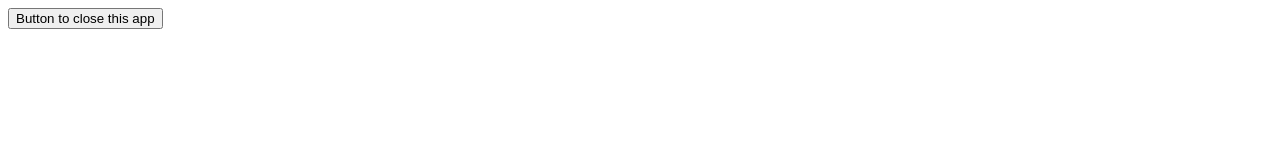
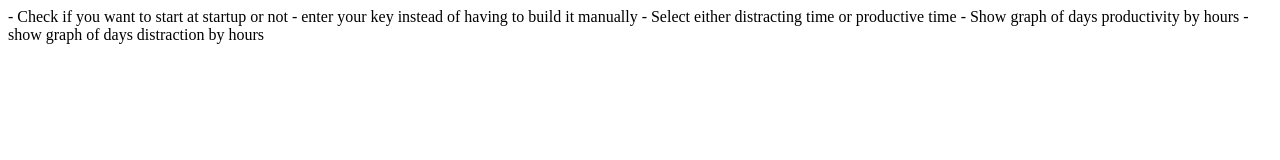
Before and after one commit to willwashburn/rescuetime-menu-bar, an Electron app: page index.html in a window 1280 px wide. Drawn offline with Linux system fonts and the light colour scheme.

Commit message:
Update readme

```diff
--- a/index.html
+++ b/index.html
@@ -1,8 +1,12 @@
 <html>
 <head>
-<title>Example App</title>
+<title>RescueTimeMenuBar Coming soon </title>
 </head>
 <body>
-  <button onclick="hello()">Button to close this app</button>
+ - Check if you want to start at startup or not
+ - enter your key instead of having to build it manually
+ - Select either distracting time or productive time
+ - Show graph of days productivity by hours
+ - show graph of days distraction by hours
 </body>
 </html>
```
Also changed, not shown: README.md.
